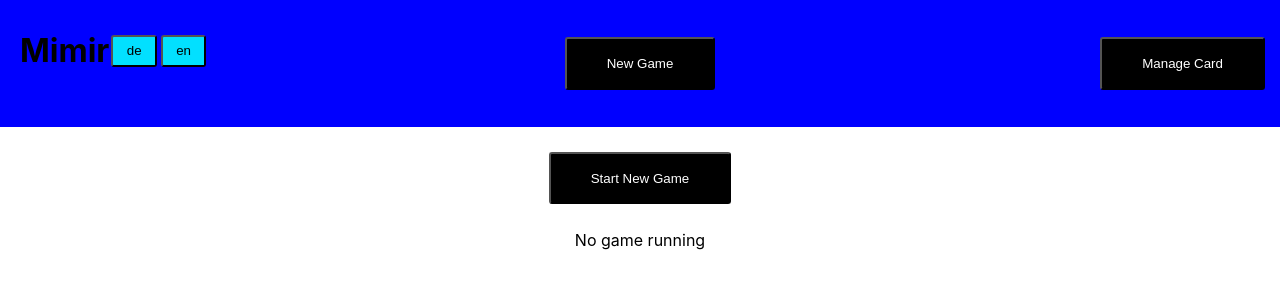
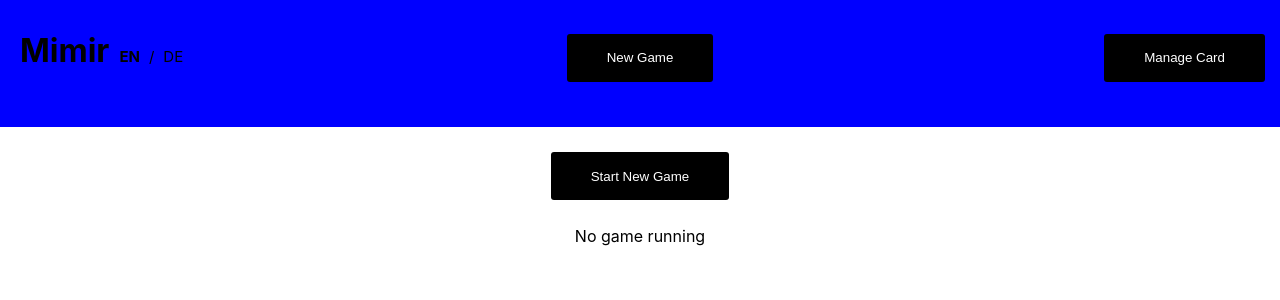
Before and after one commit to gaut-3/mas-mimir-learning-app, a React (Create React App) app in the folder mimir/: page / in a window 1280 px wide. Shown: the top 300 px of the page. Built offline with nearby package versions, Linux system fonts and the light colour scheme; no server answers.

Commit message:
more functions

```diff
--- a/mimir/public/lang/en.json
+++ b/mimir/public/lang/en.json
@@ -3,6 +3,7 @@
   "finishedGameButton": "Finished",
   "runningGameButton": "Solve #{}",
   "manageCardButton": "Manage Card",
+  "deleteGameButton": "Delete Game",
   "progressTitle": "Progress",
   "submitButton": "Submit",
   "startNewGameButton": "Start New Game",
@@ -11,5 +12,10 @@
   "solvedFrontHeaderText": "Front",
   "solvedBackHeaderText": "Back",
   "solvedYourAnswerHeaderText": "Your Answer",
-  "solvedAcceptedHeaderText": "Accepted"
+  "solvedAcceptedHeaderText": "Accepted",
+  "deleteButton": "Delete",
+  "editButton": "Edit",
+  "addButton": "Add",
+  "inputPlaceholderTextFront": "Front",
+  "inputPlaceholderTextBack": "Back"
 }
--- a/mimir/src/App.tsx
+++ b/mimir/src/App.tsx
@@ -6,19 +6,22 @@ import { Route, Routes } from "react-router-dom";
 import { CardOverviewComponent } from "./components/cardpage/CardOverview";
 import { CardDetail } from "./components/cardpage/CardDetail";
 import { I18nContext } from "./store/I18nContext";
-import { fetchTranslations } from "./services/i18nService";
+import {
+  fetchTranslations,
+  getLangFromLocalStorage,
+} from "./services/i18nService";
 import { I18nActionTypeEnum } from "./models/i18nAction";
 
 function App() {
-  const { lang, translations, dispatch } = useContext(I18nContext);
+  const { dispatch } = useContext(I18nContext);
 
   useEffect(() => {
-    if (lang || translations) {
     const onMount = async () => {
-        const newTranslations = await fetchTranslations("en");
+      const langFromLocalStorage = getLangFromLocalStorage();
+      const newTranslations = await fetchTranslations(langFromLocalStorage);
       if (newTranslations) {
         dispatch({
-            lang: lang,
+          lang: langFromLocalStorage,
           translation: newTranslations,
           type: I18nActionTypeEnum.SetLanguage,
         });
@@ -26,7 +29,6 @@ function App() {
     };
 
     onMount();
-    }
   }, []);
 
   return (
--- a/mimir/src/components/LanguageComponent.tsx
+++ b/mimir/src/components/LanguageComponent.tsx
@@ -1,19 +1,19 @@
 import styled from "styled-components";
-import {fetchTranslations} from "../services/i18nService";
-import {I18nActionTypeEnum} from "../models/i18nAction";
-import {useContext} from "react";
-import {I18nContext} from "../store/I18nContext";
-import {LanguageEnum} from "../utils/LanguageEnum";
+import {fetchTranslations, saveLangToLocalStorage} from "../services/i18nService";
+import { I18nActionTypeEnum } from "../models/i18nAction";
+import { useContext } from "react";
+import { I18nContext } from "../store/I18nContext";
+import { LanguageEnum } from "../utils/LanguageEnum";
 
 export const LanguageComponent = () => {
   const Button = styled.button`
-    background: #02E0FF;
+    background: #02e0ff;
     border-radius: 3px;
     color: black;
     margin: 0 2px;
     padding: 0.5em 1em;
   `;
-    const { dispatch } = useContext(I18nContext);
+  const { lang, dispatch } = useContext(I18nContext);
 
   const changeLangugeClick = async (lang: LanguageEnum) => {
     const newTranslations = await fetchTranslations(lang);
@@ -23,14 +23,49 @@ export const LanguageComponent = () => {
         translation: newTranslations,
         type: I18nActionTypeEnum.SetLanguage,
       });
+      saveLangToLocalStorage(lang)
     }
   };
+  const LanguageContainer = styled.div`
+    display: flex;
+    column-gap: 5px;
+    color: black;
+    font-size: 15px;
+    margin-left: 8px;
+
+    & div {
+      padding: 2px;
+    }
+  `;
+
+  const LanguageElements = styled.div<LanguageContainerProps>`
+    font-weight: ${(p) => (p.active ? "bold" : "normal")};
+    &:hover {
+      background: black;
+      color: white;
+      cursor: default;
+    }
+  `;
+
+  interface LanguageContainerProps {
+    active?: boolean;
+  }
 
   return (
-        <>
-            <Button onClick={() => changeLangugeClick(LanguageEnum.DE)}>de</Button>
-            <Button onClick={() => changeLangugeClick(LanguageEnum.EN)}>en</Button>
-        </>
-    )
-
-}
+    <LanguageContainer>
+      <LanguageElements
+        {...(lang === LanguageEnum.EN ? { active: true } : {})}
+        onClick={() => changeLangugeClick(LanguageEnum.EN)}
+      >
+        {LanguageEnum.EN.toUpperCase()}
+      </LanguageElements>
+      <div>/</div>
+      <LanguageElements
+        {...(lang === LanguageEnum.DE ? { active: true } : {})}
+        onClick={() => changeLangugeClick(LanguageEnum.DE)}
+      >
+        {LanguageEnum.DE.toUpperCase()}
+      </LanguageElements>
+    </LanguageContainer>
+  );
+};
--- a/mimir/src/components/NavBarComponent.tsx
+++ b/mimir/src/components/NavBarComponent.tsx
@@ -2,17 +2,14 @@ import styled from "styled-components";
 import { useContext, useEffect, useState } from "react";
 import { GameStateEnum } from "../utils/GameStateEnum";
 import { AppContext } from "../store/GameContext";
-import { GameState } from "../models/GameState";
 import { Link } from "react-router-dom";
 import useTranslation from "../hooks/LanguageTranslation";
 import { LanguageComponent } from "./LanguageComponent";
 import { Button } from "elements/Button";
 
-interface Props {
-  gameState: GameState;
-}
+export const NavBarComponent = () => {
+  const translate = useTranslation();
 
-export const NavBarComponent = () => {
   interface ContainerProps {
     justifyContent: string;
   }
@@ -21,8 +18,6 @@ export const NavBarComponent = () => {
     alignment: string;
   }
 
-  const translate = useTranslation();
-
   const Container = styled.div<ContainerProps>`
     display: flex;
     flex-direction: row;
@@ -30,7 +25,8 @@ export const NavBarComponent = () => {
     justify-content: ${(p) => p.justifyContent};
     background-color: blue;
     padding: 0 5px;
-    margin-bottom:25px;
+    margin-bottom: 25px;
+    align-items: baseline;
   `;
 
   const Item = styled.div<ItemProps>`
@@ -39,7 +35,6 @@ export const NavBarComponent = () => {
     width: 100%;
     justify-content: right;
   `;
-
 
   const [buttonTitle, setButtonTitle] = useState<string>("newGameButton");
   const { game, state } = useContext(AppContext);
@@ -56,10 +51,7 @@ export const NavBarComponent = () => {
 
   const getCountNumberGameRunning = (): string => {
     if (state == GameStateEnum.RUNNING) {
-      let count = game.solved.length;
-      if (count === 0) {
-        count = 1;
-      }
+      let count = game.solved.length + 1;
       return count.toString();
     }
     return "";
@@ -80,7 +72,7 @@ export const NavBarComponent = () => {
       <Item alignment="center">
         <Link to="/">
           <Button>
-            {translate(buttonTitle, [getCountNumberGameRunning()]) }
+            {translate(buttonTitle, [getCountNumberGameRunning()])}
           </Button>
         </Link>
       </Item>
--- a/mimir/src/components/cardpage/CardOverview.tsx
+++ b/mimir/src/components/cardpage/CardOverview.tsx
@@ -7,9 +7,11 @@ import { CardActionTypeEnum } from "../../models/CardAction";
 import { Link } from "react-router-dom";
 import { Button, ButtonSize } from "elements/Button";
 import { Textfield } from "elements/Textfield";
+import useTranslation from "../../hooks/LanguageTranslation";
 
 export const CardOverviewComponent = () => {
   const { cards, dispatch } = useContext(CardContext);
+  const translate = useTranslation();
 
   useEffect(() => {
     const onMount = async () => {
@@ -32,7 +34,7 @@ export const CardOverviewComponent = () => {
     padding-bottom: 15px;
     border-bottom: 1px black solid;
     align-items: center;
-    text-align: left
+    text-align: left;
   `;
 
   const CardAdd = styled.div`
@@ -42,12 +44,20 @@ export const CardOverviewComponent = () => {
     margin-bottom: 15px;
     padding-bottom: 15px;
     border-bottom: 1px black solid;
-    text-align: left
+    text-align: left;
   `;
 
   const CardContainer = styled.div`
     margin: 0 auto;
     max-width: 800px;
+  `;
+
+  const CardElement = styled.div`
+    grid-area: 1 / 3 / 1 / span 4;
+
+    ${Button} {
+      width: 100%;
+    }
   `;
 
   const handleAddCardButton = () => {
@@ -79,17 +89,19 @@ export const CardOverviewComponent = () => {
 
   return (
     <CardContainer>
-      <CardAdd>
+      <CardItem>
         <div>
-          <Textfield type="text" ref={frontText} />
+          <Textfield placeholder={translate("inputPlaceholderTextFront")} type="text" ref={frontText} />
         </div>
         <div>
-          <Textfield type="text" ref={backText} />
+          <Textfield placeholder={translate("inputPlaceholderTextBack")} type="text" ref={backText} />
         </div>
-        <div>
-          <Button onClick={handleAddCardButton}>Add</Button>
-        </div>
-      </CardAdd>
+        <CardElement>
+          <Button size={ButtonSize.SMALL} onClick={handleAddCardButton}>
+            {translate("addButton")}
+          </Button>
+        </CardElement>
+      </CardItem>
       {cards.map((card) => {
         return (
           <CardItem key={card.id}>
@@ -97,7 +109,9 @@ export const CardOverviewComponent = () => {
             <div>{card.back}</div>
             <div>
               <Link to={"/cards/" + card.id}>
-                <Button  size={ButtonSize.SMALL}>Edit</Button>
+                <Button size={ButtonSize.SMALL}>
+                  {translate("editButton")}
+                </Button>
               </Link>
             </div>
             <div>
@@ -105,7 +119,7 @@ export const CardOverviewComponent = () => {
                 size={ButtonSize.SMALL}
                 onClick={(e) => handleDeleteButton(e, card)}
               >
-                Delete
+                {translate("deleteButton")}
               </Button>
             </div>
           </CardItem>
--- a/mimir/src/components/gamepage/OngoingGameComponent.tsx
+++ b/mimir/src/components/gamepage/OngoingGameComponent.tsx
@@ -92,7 +92,7 @@ export const OngoingGameComponent = () => {
           </h2>
         </div>
         <div>
-          <Button onClick={handleDeleteGameButton}>Delete Game</Button>
+          <Button onClick={handleDeleteGameButton}>{translate("deleteGameButton")}</Button>
         </div>
       </Container>
       <Content>
--- a/mimir/src/elements/Button.ts
+++ b/mimir/src/elements/Button.ts
@@ -1,18 +1,18 @@
 import styled from "styled-components";
-import useTranslation from "../hooks/LanguageTranslation";
 
 export interface ButtonProps {
   size?: ButtonSize;
 }
 
 export enum ButtonSize {
-  DEFAULT="1.25em 3em",
-  SMALL="10px 25px"
+  DEFAULT = "1.25em 3em",
+  SMALL = "10px 25px",
 }
 
 export const Button = styled.button<ButtonProps>`
-    background: black;
-    border-radius: 3px;
-    color: white;
-    padding: ${p => p.size ? p.size : ButtonSize.DEFAULT};
-  `;
+  background: black;
+  border-radius: 3px;
+  color: white;
+  padding: ${(p) => (p.size ? p.size : ButtonSize.DEFAULT)};
+  border: none; /*Firefox fix*/
+`;
--- a/mimir/src/store/I18nReducer.ts
+++ b/mimir/src/store/I18nReducer.ts
@@ -1,5 +1,6 @@
 import {I18nAction, I18nActionTypeEnum} from "../models/i18nAction";
 import {I18nState} from "../models/I18nState";
+import {getLangFromLocalStorage} from "../services/i18nService";
 
 export function i18nReducer(
     langState: I18nState,
@@ -12,6 +13,6 @@ export function i18nReducer(
 }
 
 export const initialLanguage: I18nState = {
-    lang: "de",
+    lang: getLangFromLocalStorage(),
     translations: {  },
 };
```
Also changed, not shown: mimir/public/lang/de.json (+10 -4 lines), mimir/src/services/i18nService.ts (+13 -25 lines). Lines whose indentation alone changed are shown as unchanged.
